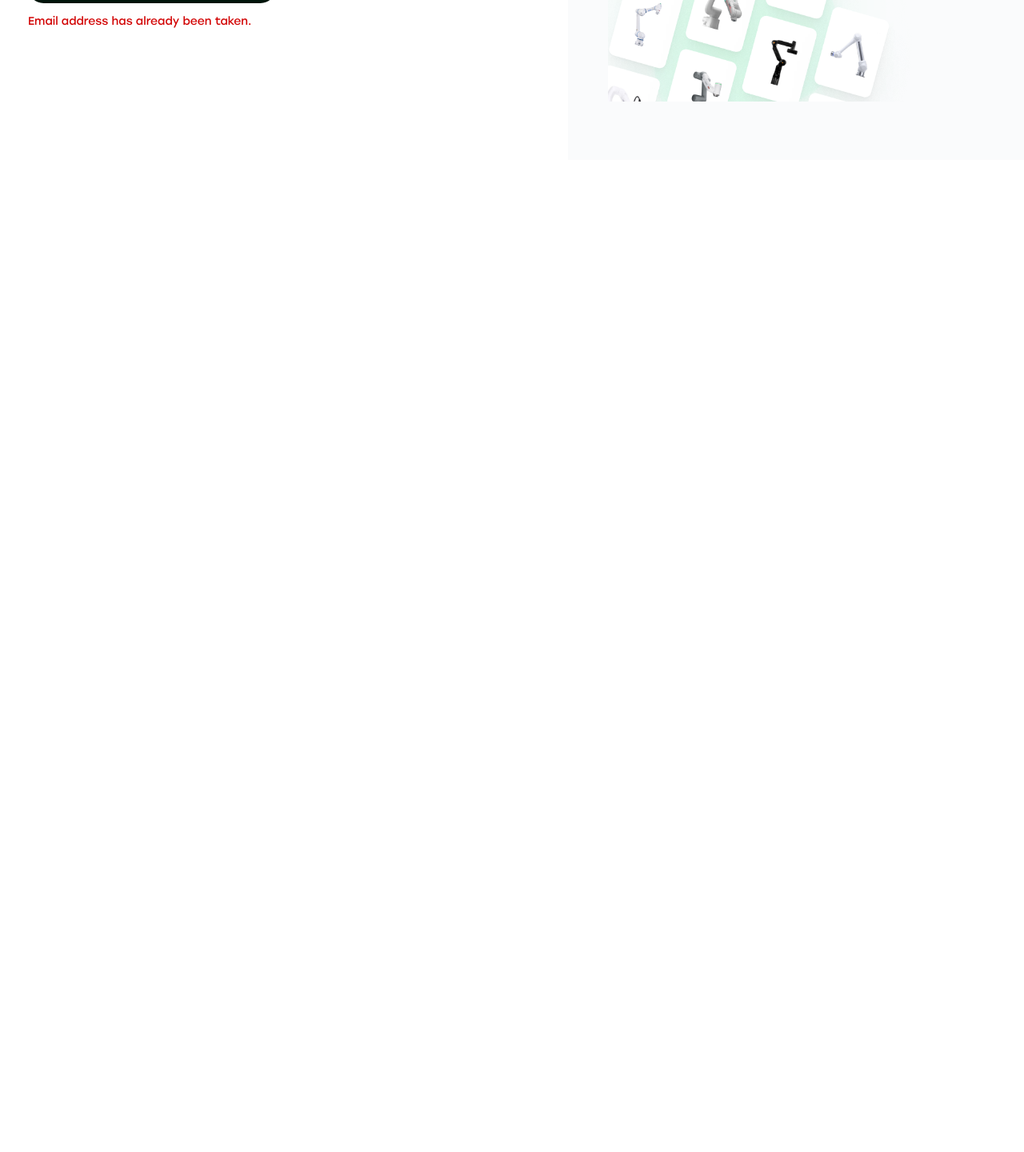
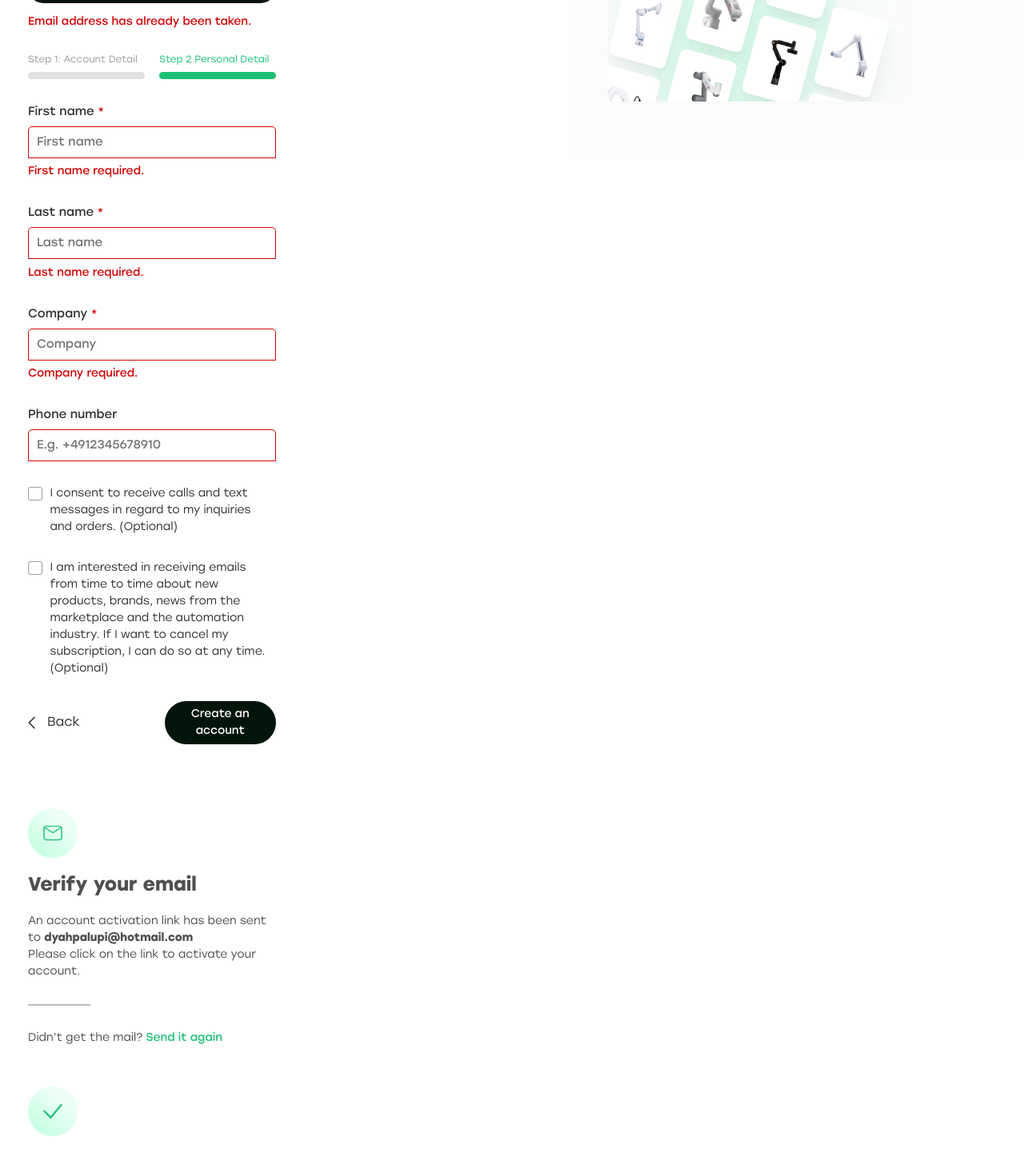
Before and after one commit to saimabbas/unchainedrobotics, a Next.js app: page /Register in a window 1280 px wide. Shown: the part 600-2041 px from the top of the page at 80% size. Before the commit the page ends 800 px from the top, so only its background shows below. Built offline with nearby package versions, Linux system fonts and the light colour scheme.

Commit message:
New Pages

```diff
--- a/pages/Register.jsx
+++ b/pages/Register.jsx
@@ -2,6 +2,8 @@ import React from "react";
 import TickCircle from "../public/assets/icons/TickCircle";
 import customGlobals from "../styles/CustomGlobals.module.css";
 import st from "../styles/pages/SignIn.module.css";
+import DSCheckBox from "../components/Theme/DSCheckBox";
+import ChevronLeft from "../public/assets/icons/ChevronLeft";
 
 const Register = () => {
   return (
@@ -31,6 +33,88 @@ const Register = () => {
             </div>
             <button class="button button-lg button-primary-gray">Next</button>
             <h6>Email address has already been taken.</h6>
+            <div className={st.RegisterStepsBox}>
+              <div className={st.RegisterSteps}>
+                <div className={st.RegFirstStep}>
+                  <p>Step 1: Account Detail</p>
+                  <div className={st.RFSPre}></div>
+                </div>
+                <div className={st.RegSecondStep}>
+                  <p>Step 2 Personal Detail</p>
+                  <div className={st.RFSPost}></div>
+                </div>
+              </div>
+              <div className={st.SIInput}>
+                <label htmlFor="">
+                  First name <span>*</span>
+                </label>
+                <input placeholder="First name" type="text" />
+                <p>First name required.</p>
+              </div>
+              <div className={st.SIInput}>
+                <label htmlFor="">
+                  Last name <span>*</span>
+                </label>
+                <input placeholder="Last name" type="text" />
+                <p>Last name required.</p>
+              </div>
+              <div className={st.SIInput}>
+                <label htmlFor="">
+                  Company <span>*</span>
+                </label>
+                <input placeholder="Company" type="text" />
+                <p>Company required.</p>
+              </div>
+              <div className={st.SIInput}>
+                <label htmlFor="">Phone number</label>
+                <input placeholder="E.g. +4912345678910" type="text" />
+              </div>
+              <div className="checkbox mb-5">
+                <DSCheckBox id="idopt" name="typefilter" />
+                <label htmlFor="idopt">
+                  I consent to receive calls and text messages in regard to my
+                  inquiries and orders. (Optional)
+                </label>
+              </div>
+              <div className="checkbox mb-5">
+                <DSCheckBox id="idopt2" name="typefilter" />
+                <label htmlFor="idopt2">
+                  I am interested in receiving emails from time to time about
+                  new products, brands, news from the marketplace and the
+                  automation industry. If I want to cancel my subscription, I
+                  can do so at any time. (Optional)
+                </label>
+              </div>
+              <div className={st.BackAccountBtn}>
+                <div className={st.BABackOpt}>
+                  <ChevronLeft /> <p>Back</p>
+                </div>
+                <button class="button button-md button-primary-gray">
+                  Create an account
+                </button>
+              </div>
+            </div>
+            <div className={st.VerifyEmailBox}>
+              <img src="/assets/img/verifyemail.png" alt="" />
+              <h3>Verify your email</h3>
+              <p>
+                An account activation link has been sent to{" "}
+                <b>dyahpalupi@hotmail.com</b> <br /> Please click on the link to
+                activate your account.
+              </p>
+              <div className={st.VerifyLine}></div>
+              <p>
+                Didn’t get the mail? <span> Send it again</span>
+              </p>
+            </div>
+            <div className={st.VerifyEmailBox}>
+              <img src="/assets/img/verifytick.png" alt="" />
+              <h3>Registration success</h3>
+              <p>Dyah, welcome to Unchained Robotics marketplace.</p>
+              <button class="button button-md button-primary-gray">
+                Sign in
+              </button>
+            </div>
           </div>
         </div>
         <div className={st.RegisterRight}>
--- a/styles/pages/SignIn.module.css
+++ b/styles/pages/SignIn.module.css
@@ -11,6 +11,7 @@
   align-items: flex-start;
   justify-content: flex-start;
   padding: 3.5rem 0 0 0;
+  height: 100vh;
 }
 .SignInLeft h2 {
   font-size: 3.5rem;
@@ -46,6 +47,9 @@
   font-size: 1.5rem;
   font-weight: 500;
   margin: 0 0 0.65rem 0;
+}
+.SIInput label span {
+  color: #d20404;
 }
 .SIInput input {
   width: 100% !important;
@@ -133,3 +137,115 @@
   width: 80%;
   height: 100%;
 }
+.RegisterStepsBox {
+  display: flex;
+  flex-direction: column;
+  align-items: flex-start;
+  justify-content: flex-start;
+  width: 100%;
+}
+.RegisterSteps {
+  display: flex;
+  justify-content: space-between;
+  align-items: flex-start;
+  margin: 3rem 0;
+  width: 100%;
+}
+.RegFirstStep {
+  display: flex;
+  flex-direction: column;
+  align-items: flex-start;
+  justify-content: flex-start;
+  width: 47%;
+}
+.RegFirstStep p {
+  color: #9c9c9c;
+  font-size: 1.2rem;
+  font-weight: 400;
+  margin: 0 0 0.65rem 0 !important;
+}
+.RFSPre {
+  border-radius: 1000px;
+  background-color: #e0e0e0;
+  width: 100%;
+  height: 0.85rem;
+}
+.RegSecondStep {
+  display: flex;
+  flex-direction: column;
+  align-items: flex-start;
+  width: 47%;
+  justify-content: flex-start;
+}
+.RegSecondStep p {
+  color: #1bc074;
+  font-size: 1.2rem;
+  font-weight: 400;
+  margin: 0 0 0.65rem 0 !important;
+}
+.RFSPost {
+  border-radius: 1000px;
+  background-color: #1bc074;
+  width: 100%;
+  height: 0.85rem;
+}
+.RegisterStepsBox .SIInput {
+  margin: 0 0 3rem 0 !important;
+}
+.BackAccountBtn {
+  display: flex;
+  justify-content: space-between;
+  align-items: center;
+  margin: 0 0 3rem 0;
+  width: 100%;
+}
+.BABackOpt {
+  display: flex;
+  justify-content: flex-start;
+  align-items: center;
+  cursor: pointer;
+}
+.BABackOpt svg {
+  color: #313130;
+}
+.BABackOpt p {
+  font-size: 1.6rem;
+  color: #313130;
+  font-weight: 400;
+  margin: 0 0 0 1.5rem !important;
+}
+.BackAccountBtn button {
+  width: 45%;
+  margin: 0 !important;
+}
+.VerifyEmailBox {
+  margin: 5rem 0 0 0;
+}
+.VerifyEmailBox img {
+  width: 20%;
+  height: 100%;
+}
+.VerifyEmailBox h3 {
+  font-size: 2.4rem;
+  color: #4f4f4f;
+  font-weight: 700;
+  margin: 2rem 0 !important;
+}
+.VerifyEmailBox p {
+  color: #4f4f4f;
+  font-weight: 400;
+  font-size: 1.4rem;
+}
+.VerifyLine {
+  background-color: #bdbdbd;
+  width: 25%;
+  height: 0.2rem;
+  margin: 3rem 0;
+}
+.VerifyEmailBox p span {
+  color: #1bc074;
+}
+.VerifyEmailBox button {
+  width: 30%;
+  margin: 2rem 0;
+}
```
Also changed, not shown: public/assets/img/verifyemail.png (added), public/assets/img/verifytick.png (added).
